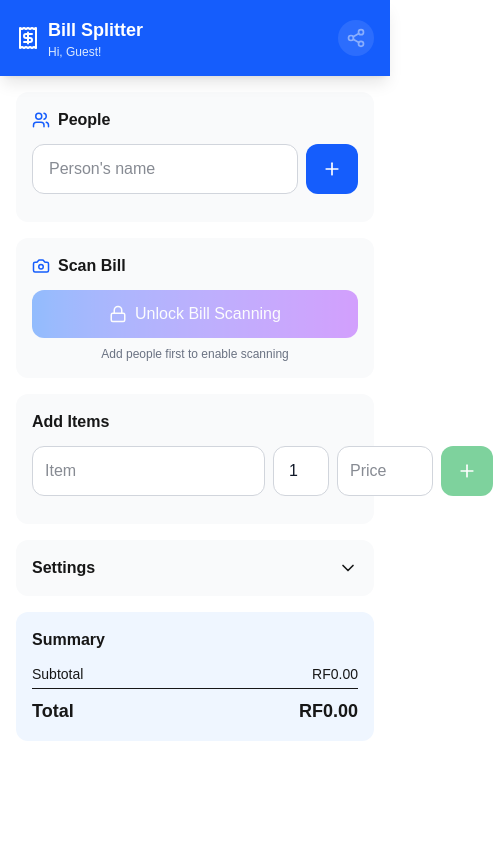
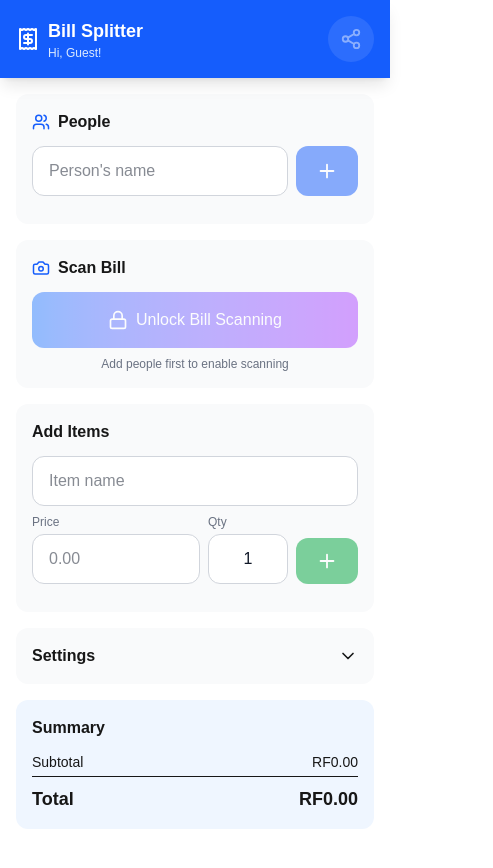
Before and after one commit to alinauf/bill-split-app, a Next.js app: page /telegram-bot in a window 390 px wide. Shown: the top 868 px of the page, 493 px wide, since content can reach past the window. Before the commit the page ends 844 px from the top, so only its background shows below. Built offline with nearby package versions, Linux system fonts and the light colour scheme.

Commit message:
fix: mobile view

```diff
--- a/src/app/telegram-bot/page.tsx
+++ b/src/app/telegram-bot/page.tsx
@@ -1,4 +1,13 @@
 import TelegramBillSplitter from '@/components/TelegramBillSplitter'
+import type { Viewport } from 'next'
+
+export const viewport: Viewport = {
+  width: 'device-width',
+  initialScale: 1,
+  maximumScale: 1,
+  userScalable: false,
+  viewportFit: 'cover',
+}
 
 export const metadata = {
   title: 'Bill Splitter - Telegram',
--- a/src/components/TelegramBillSplitter.tsx
+++ b/src/components/TelegramBillSplitter.tsx
@@ -341,7 +341,7 @@ const TelegramBillSplitter = () => {
   const totals = calculateTotals()
 
   return (
-    <div className='min-h-screen bg-white dark:bg-gray-900 pb-20'>
+    <div className='min-h-screen bg-white dark:bg-gray-900 pb-24 safe-area-inset'>
       {/* Header */}
       <div className='sticky top-0 z-40 bg-blue-600 dark:bg-blue-800 text-white p-4 shadow-lg'>
         <div className='flex items-center justify-between'>
@@ -355,9 +355,9 @@ const TelegramBillSplitter = () => {
           <button
             onClick={shareBreakdown}
             disabled={items.length === 0 || people.length === 0}
-            className='p-2 bg-white/20 rounded-full hover:bg-white/30 disabled:opacity-50'
+            className='p-3 bg-white/20 rounded-full active:bg-white/30 disabled:opacity-50 touch-manipulation'
           >
-            <Share2 size={20} />
+            <Share2 size={22} />
           </button>
         </div>
       </div>
@@ -380,23 +380,24 @@ const TelegramBillSplitter = () => {
             />
             <button
               onClick={addPerson}
-              className='px-4 py-3 bg-blue-600 text-white rounded-xl hover:bg-blue-700'
+              disabled={!newPersonName.trim()}
+              className='px-5 py-3 bg-blue-600 text-white rounded-xl active:bg-blue-700 disabled:opacity-50 touch-manipulation'
             >
-              <Plus size={20} />
+              <Plus size={22} />
             </button>
           </div>
           <div className='flex flex-wrap gap-2'>
             {people.map((person) => (
               <div
                 key={person.id}
-                className='flex items-center gap-2 bg-white dark:bg-gray-700 px-3 py-2 rounded-full border border-gray-200 dark:border-gray-600'
+                className='flex items-center gap-1 bg-white dark:bg-gray-700 pl-4 pr-2 py-2 rounded-full border border-gray-200 dark:border-gray-600'
               >
                 <span className='dark:text-gray-100 text-sm'>{person.name}</span>
                 <button
                   onClick={() => removePerson(person.id)}
-                  className='text-red-500 hover:text-red-700'
+                  className='text-red-500 active:text-red-700 p-1 touch-manipulation'
                 >
-                  <Trash2 size={14} />
+                  <Trash2 size={16} />
                 </button>
               </div>
             ))}
@@ -418,9 +419,9 @@ const TelegramBillSplitter = () => {
             <button
               onClick={handleScanClick}
               disabled={people.length === 0}
-              className='w-full flex items-center justify-center gap-2 px-4 py-3 bg-gradient-to-r from-blue-500 to-purple-500 text-white rounded-xl hover:from-blue-600 hover:to-purple-600 disabled:opacity-50'
+              className='w-full flex items-center justify-center gap-2 px-4 py-4 bg-gradient-to-r from-blue-500 to-purple-500 text-white rounded-xl active:from-blue-600 active:to-purple-600 disabled:opacity-50 touch-manipulation text-base font-medium'
             >
-              <Lock size={18} />
+              <Lock size={20} />
               Unlock Bill Scanning
             </button>
           )}
@@ -434,37 +435,47 @@ const TelegramBillSplitter = () => {
         {/* Items Section */}
         <div className='bg-gray-50 dark:bg-gray-800 p-4 rounded-xl'>
           <h2 className='font-semibold mb-3 dark:text-gray-100'>Add Items</h2>
-          <div className='flex gap-2 mb-3'>
+          <div className='space-y-2 mb-3'>
             <input
               type='text'
               value={newItemName}
               onChange={(e) => setNewItemName(e.target.value)}
-              placeholder='Item'
-              className='flex-1 px-3 py-3 text-base border border-gray-300 dark:border-gray-600 rounded-xl focus:outline-none focus:ring-2 focus:ring-blue-500 bg-white dark:bg-gray-700 text-gray-900 dark:text-gray-100'
+              placeholder='Item name'
+              className='w-full px-4 py-3 text-base border border-gray-300 dark:border-gray-600 rounded-xl focus:outline-none focus:ring-2 focus:ring-blue-500 bg-white dark:bg-gray-700 text-gray-900 dark:text-gray-100'
             />
+            <div className='flex gap-2'>
+              <div className='flex-1'>
+                <label className='text-xs text-gray-500 dark:text-gray-400 mb-1 block'>Price</label>
                 <input
-              type='number'
+                  type='text'
+                  inputMode='decimal'
+                  value={newItemPrice}
+                  onChange={(e) => setNewItemPrice(e.target.value)}
+                  placeholder='0.00'
+                  className='w-full px-4 py-3 text-base border border-gray-300 dark:border-gray-600 rounded-xl focus:outline-none focus:ring-2 focus:ring-blue-500 bg-white dark:bg-gray-700 text-gray-900 dark:text-gray-100'
+                />
+              </div>
+              <div className='w-20'>
+                <label className='text-xs text-gray-500 dark:text-gray-400 mb-1 block'>Qty</label>
+                <input
+                  type='text'
+                  inputMode='numeric'
                   value={newItemQty}
                   onChange={(e) => setNewItemQty(e.target.value)}
-              placeholder='#'
-              min='1'
-              className='w-14 px-2 py-3 text-base border border-gray-300 dark:border-gray-600 rounded-xl focus:outline-none focus:ring-2 focus:ring-blue-500 bg-white dark:bg-gray-700 text-gray-900 dark:text-gray-100 text-center'
+                  placeholder='1'
+                  className='w-full px-3 py-3 text-base border border-gray-300 dark:border-gray-600 rounded-xl focus:outline-none focus:ring-2 focus:ring-blue-500 bg-white dark:bg-gray-700 text-gray-900 dark:text-gray-100 text-center'
                 />
-            <input
-              type='number'
-              value={newItemPrice}
-              onChange={(e) => setNewItemPrice(e.target.value)}
-              placeholder='Price'
-              step='0.01'
-              className='w-24 px-3 py-3 text-base border border-gray-300 dark:border-gray-600 rounded-xl focus:outline-none focus:ring-2 focus:ring-blue-500 bg-white dark:bg-gray-700 text-gray-900 dark:text-gray-100'
-            />
+              </div>
+              <div className='flex items-end'>
                 <button
                   onClick={addItem}
-              disabled={people.length === 0}
-              className='px-4 py-3 bg-green-600 text-white rounded-xl hover:bg-green-700 disabled:opacity-50'
+                  disabled={people.length === 0 || !newItemName.trim() || !newItemPrice}
+                  className='px-5 py-3 bg-green-600 text-white rounded-xl active:bg-green-700 disabled:opacity-50 touch-manipulation'
                 >
-              <Plus size={20} />
+                  <Plus size={22} />
                 </button>
+              </div>
+            </div>
           </div>
 
           {/* Items List */}
@@ -490,9 +501,9 @@ const TelegramBillSplitter = () => {
                   </div>
                   <button
                     onClick={() => removeItem(item.id)}
-                    className='text-red-500 hover:text-red-700 p-1'
+                    className='text-red-500 active:text-red-700 p-2 -mr-1 touch-manipulation'
                   >
-                    <Trash2 size={16} />
+                    <Trash2 size={18} />
                   </button>
                 </div>
                 <div className='flex flex-wrap gap-2'>
@@ -500,7 +511,7 @@ const TelegramBillSplitter = () => {
                     <button
                       key={person.id}
                       onClick={() => toggleItemAssignment(item.id, person.id)}
-                      className={`px-3 py-1.5 text-sm rounded-full transition-colors ${
+                      className={`px-4 py-2 text-sm rounded-full transition-colors touch-manipulation ${
                         item.assignedTo.includes(person.id)
                           ? 'bg-blue-600 text-white'
                           : 'bg-gray-200 dark:bg-gray-600 text-gray-700 dark:text-gray-200'
@@ -692,9 +703,10 @@ const TelegramBillSplitter = () => {
       {items.length > 0 && people.length > 0 && (
         <button
           onClick={shareBreakdown}
-          className='fixed bottom-6 right-6 w-14 h-14 bg-blue-600 text-white rounded-full shadow-lg flex items-center justify-center hover:bg-blue-700 z-50'
+          className='fixed bottom-6 right-4 w-16 h-16 bg-blue-600 text-white rounded-full shadow-lg flex items-center justify-center active:bg-blue-700 z-50 touch-manipulation'
+          style={{ marginBottom: 'env(safe-area-inset-bottom, 0px)' }}
         >
-          <Share2 size={24} />
+          <Share2 size={26} />
         </button>
       )}
 
```
Lines whose indentation alone changed are shown as unchanged.
